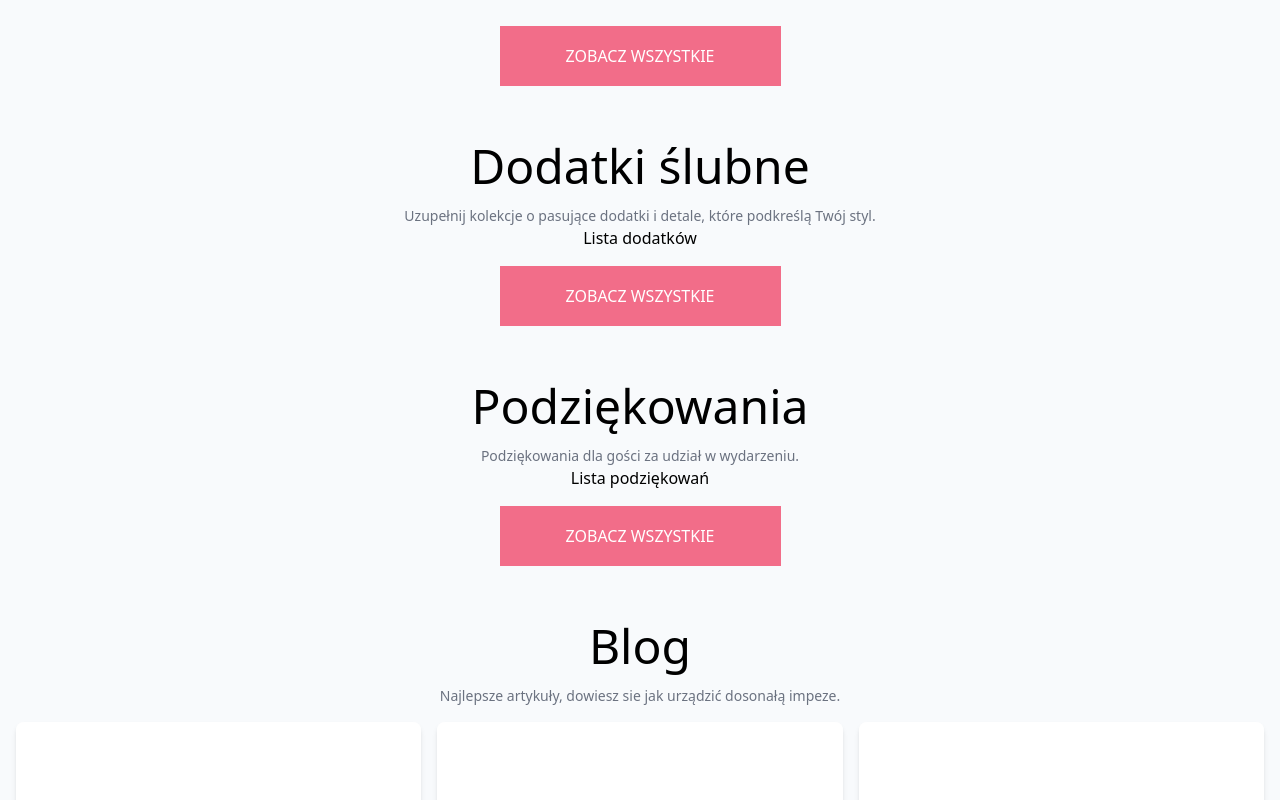
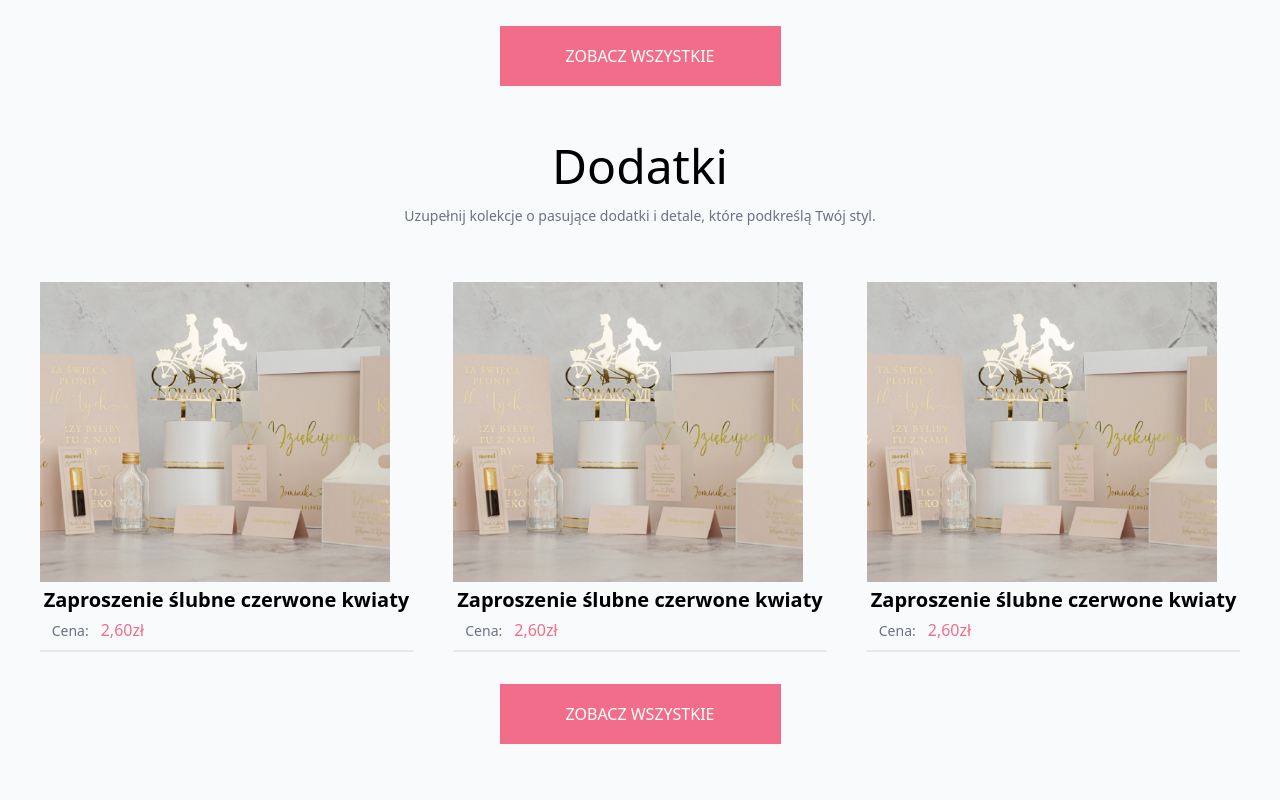
Before and after one commit to KrzysztofHum/prezentowe-emocje, a Next.js app: page / in a window 1280 px wide. Shown: the part 1140-1940 px from the top of the page. Built offline with nearby package versions, Linux system fonts and the light colour scheme.

Commit message:
accesories section

```diff
--- a/src/app/page.tsx
+++ b/src/app/page.tsx
@@ -1,21 +1,18 @@
 import BlogSection from "@/components/BlogSection";
 import CategorySection from "@/components/CategorySection";
 import { InvitationsSection } from "@/components/InvitationsSection";
-import ThanksSection from "@/components/ThanksSection";
-import { WeddingAccessories } from "@/components/WeddingAccessories";
+import { Accessories } from "@/components/Accessories";
 
 export default function Home() {
   return (
     <main className="bg-slate-50	">
       <h1 className="text-center p-3 bg-primary color-white text-white uppercase">
-        Prezentowe Love - Sklep z akcesoriami ślubnymi, pudełkami
-        prezentowymi.
+        Prezentowe Love - Sklep z akcesoriami ślubnymi, pudełkami prezentowymi.
       </h1>
       <div className="max-w-1400 mx-auto">
         <CategorySection />
         <InvitationsSection />
-        <WeddingAccessories />
-        <ThanksSection />
+        <Accessories />
         <BlogSection />
       </div>
     </main>
--- /dev/null
+++ b/src/components/Accessories.tsx
@@ -0,0 +1,76 @@
+import Image from "next/image";
+import Link from "next/link";
+
+export const Accessories = () => {
+  return (
+    <section className="section">
+      <p className="sectionTitle">Dodatki</p>
+      <p className="sectionSubtitle">
+        Uzupełnij kolekcje o pasujące dodatki i detale, które podkreślą Twój
+        styl.
+      </p>
+      <div className="grid grid-cols-1 gap-10 lg:grid-cols-3 p-4 mt-10">
+        <Link
+          href="/"
+          className="border-b-2 hover:border-primary hover:text-primary"
+        >
+          <Image
+            src={`/images/category/dodatki.png`}
+            width={300}
+            height={300}
+            alt="Picture of the author"
+            className="w-[350px] h-[300px] object-cover"
+          />
+          <h2 className="text-xl font-semibold m-1">
+            Zaproszenie ślubne czerwone kwiaty
+          </h2>
+          <div className="text-left pb-2">
+            <span className="sectionSubtitle">Cena:</span>
+            <span className="text-primary">2,60zł</span>
+          </div>
+        </Link>
+        <Link
+          href="/"
+          className="border-b-2 hover:border-primary hover:text-primary"
+        >
+          <Image
+            src={`/images/category/dodatki.png`}
+            width={300}
+            height={300}
+            alt="Picture of the author"
+            className="w-[350px] h-[300px] object-cover"
+          />
+          <h2 className="text-xl font-semibold m-1">
+            Zaproszenie ślubne czerwone kwiaty
+          </h2>
+          <div className="text-left pb-2">
+            <span className="sectionSubtitle">Cena:</span>
+            <span className="text-primary">2,60zł</span>
+          </div>
+        </Link>
+        <Link
+          href="/"
+          className="border-b-2 hover:border-primary hover:text-primary"
+        >
+          <Image
+            src={`/images/category/dodatki.png`}
+            width={300}
+            height={300}
+            alt="Picture of the author"
+            className="w-[350px] h-[300px] object-cover"
+          />
+          <h2 className="text-xl font-semibold m-1">
+            Zaproszenie ślubne czerwone kwiaty
+          </h2>
+          <div className="text-left pb-2">
+            <span className="sectionSubtitle">Cena:</span>
+            <span className="text-primary">2,60zł</span>
+          </div>
+        </Link>
+      </div>
+      <Link className="sectionBtn" href="/dodatki">
+        Zobacz Wszystkie
+      </Link>
+    </section>
+  );
+};
--- a/src/components/ThanksSection.tsx
+++ /dev/null
@@ -1,18 +0,0 @@
-import Link from "next/link";
-
-const ThanksSection = () => {
-  return (
-    <section className="section">
-      <p className="sectionTitle">Podziękowania</p>
-      <p className="sectionSubtitle">
-        Podziękowania dla gości za udział w wydarzeniu.
-      </p>
-      <div>Lista podziękowań</div>
-      <Link className="sectionBtn" href="/podziekowania">
-        Zobacz Wszystkie
-      </Link>
-    </section>
-  );
-};
-
-export default ThanksSection;
--- a/src/components/WeddingAccessories.tsx
+++ /dev/null
@@ -1,17 +0,0 @@
-import Link from "next/link";
-
-export const WeddingAccessories = () => {
-  return (
-    <section className="section">
-      <p className="sectionTitle">Dodatki ślubne</p>
-      <p className="sectionSubtitle">
-        Uzupełnij kolekcje o pasujące dodatki i detale, które podkreślą Twój
-        styl.
-      </p>
-      <div>Lista dodatków</div>
-      <Link className="sectionBtn" href="/zaproszenia">
-        Zobacz Wszystkie
-      </Link>
-    </section>
-  );
-};
```
